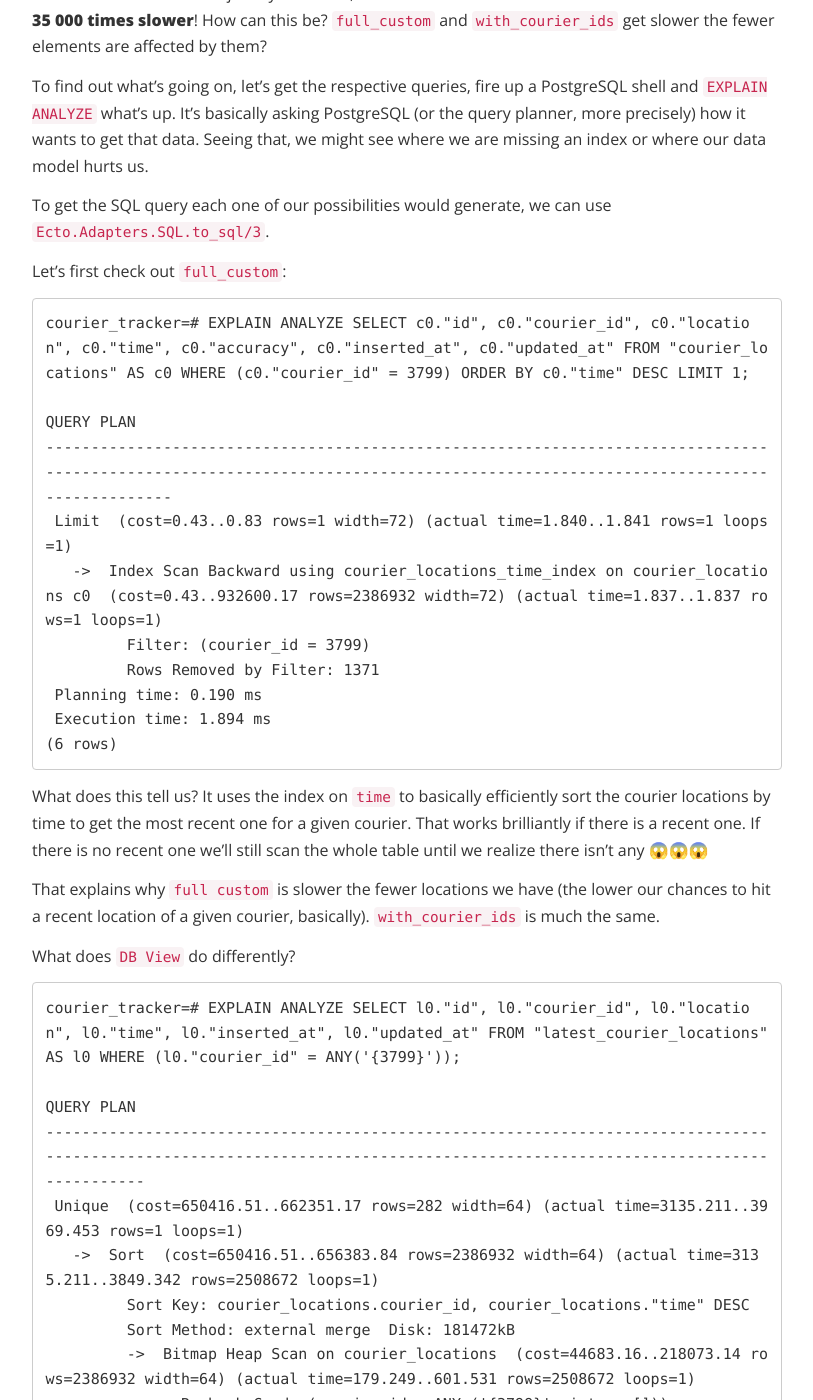
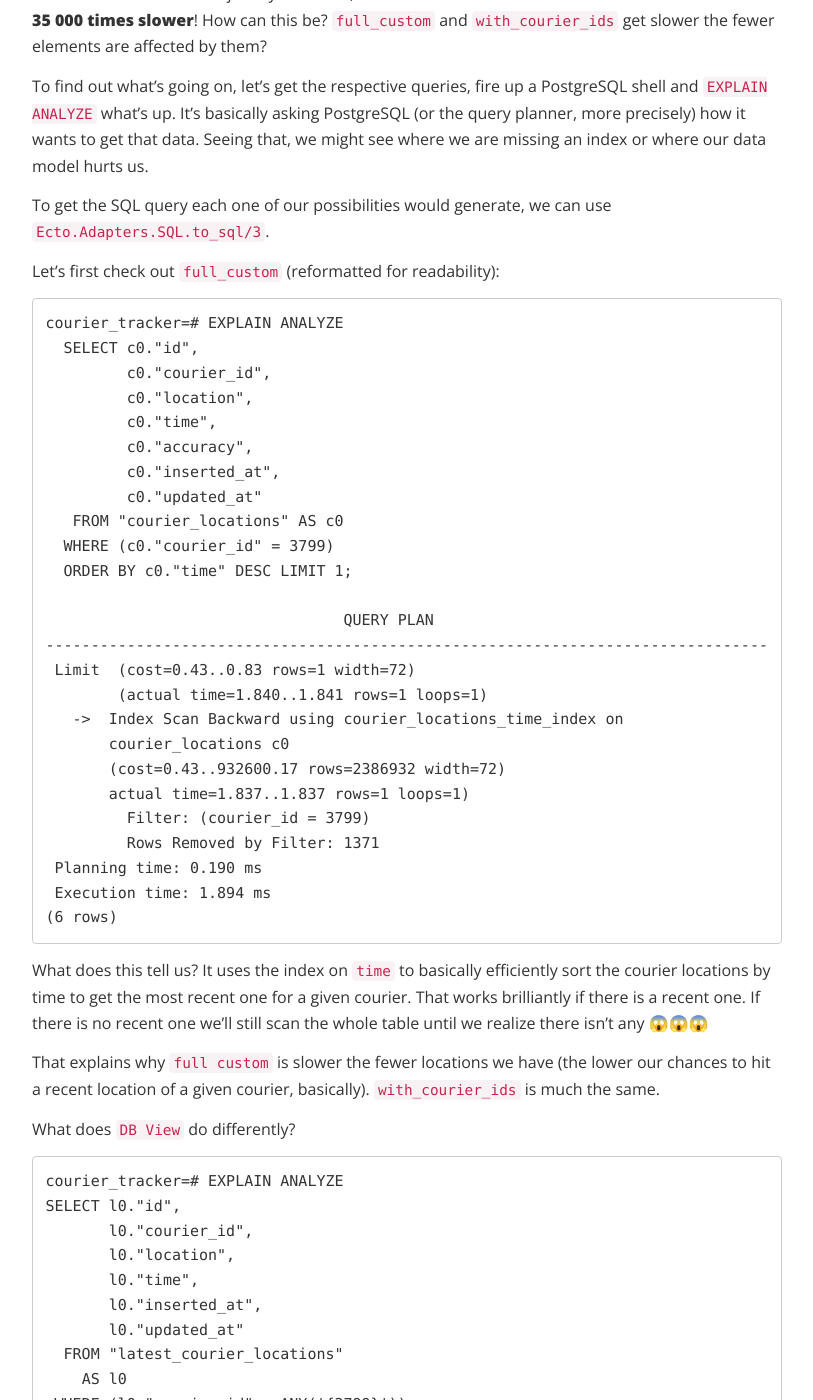
Before and after one commit to liefery-it-legacy/blog, a Jekyll site: the page built from _posts/2018-02-27-the-mysterious-query.md, in a window 1280 px wide and 1400 px high, scrolled down 8220 px. Shown: the whole window, without its empty margins (53-866 px from the left). Built offline with Jekyll 4.4.1, drawn with Linux system fonts in a browser that asks for light colours; nearby versions of some CDN libraries; comment, search, counter and statistics services are not loaded; some of the changed text lies outside the part shown.

Commit message:
Reformat SQL EXPLAIN ANALYZE to be more readable and fit the page

````diff
--- a/_posts/2018-02-27-the-mysterious-query.md
+++ b/_posts/2018-02-27-the-mysterious-query.md
@@ -299,14 +299,29 @@ hurts us.
 To get the SQL query each one of our possibilities would generate, we can use
 [`Ecto.Adapters.SQL.to_sql/3`](https://hexdocs.pm/ecto/Ecto.Adapters.SQL.html#to_sql/3).
 
-Let's first check out `full_custom`:
+Let's first check out `full_custom` (reformatted for readability):
 
 ```
-courier_tracker=# EXPLAIN ANALYZE SELECT c0."id", c0."courier_id", c0."location", c0."time", c0."accuracy", c0."inserted_at", c0."updated_at" FROM "courier_locations" AS c0 WHERE (c0."courier_id" = 3799) ORDER BY c0."time" DESC LIMIT 1;
-                                                                                  QUERY PLAN
-------------------------------------------------------------------------------------------------------------------------------------------------------------------------------
- Limit  (cost=0.43..0.83 rows=1 width=72) (actual time=1.840..1.841 rows=1 loops=1)
-   ->  Index Scan Backward using courier_locations_time_index on courier_locations c0  (cost=0.43..932600.17 rows=2386932 width=72) (actual time=1.837..1.837 rows=1 loops=1)
+courier_tracker=# EXPLAIN ANALYZE
+  SELECT c0."id",
+         c0."courier_id",
+         c0."location",
+         c0."time",
+         c0."accuracy",
+         c0."inserted_at",
+         c0."updated_at"
+   FROM "courier_locations" AS c0
+  WHERE (c0."courier_id" = 3799)
+  ORDER BY c0."time" DESC LIMIT 1;
+
+                                 QUERY PLAN
+--------------------------------------------------------------------------------
+ Limit  (cost=0.43..0.83 rows=1 width=72)
+        (actual time=1.840..1.841 rows=1 loops=1)
+   ->  Index Scan Backward using courier_locations_time_index on
+       courier_locations c0
+       (cost=0.43..932600.17 rows=2386932 width=72)
+       actual time=1.837..1.837 rows=1 loops=1)
          Filter: (courier_id = 3799)
          Rows Removed by Filter: 1371
  Planning time: 0.190 ms
@@ -326,17 +341,33 @@ lower our chances to hit a recent location of a given courier, basically).
 What does `DB View` do differently?
 
 ```
-courier_tracker=# EXPLAIN ANALYZE SELECT l0."id", l0."courier_id", l0."location", l0."time", l0."inserted_at", l0."updated_at" FROM "latest_courier_locations" AS l0 WHERE (l0."courier_id" = ANY('{3799}'));
-                                                                                QUERY PLAN
----------------------------------------------------------------------------------------------------------------------------------------------------------------------------
- Unique  (cost=650416.51..662351.17 rows=282 width=64) (actual time=3135.211..3969.453 rows=1 loops=1)
-   ->  Sort  (cost=650416.51..656383.84 rows=2386932 width=64) (actual time=3135.211..3849.342 rows=2508672 loops=1)
+courier_tracker=# EXPLAIN ANALYZE
+SELECT l0."id",
+       l0."courier_id",
+       l0."location",
+       l0."time",
+       l0."inserted_at",
+       l0."updated_at"
+  FROM "latest_courier_locations"
+    AS l0
+ WHERE (l0."courier_id" = ANY('{3799}'));
+
+                                  QUERY PLAN
+------------------------------------------------------------------------------
+ Unique  (cost=650416.51..662351.17 rows=282 width=64)
+          (actual time=3135.211..3969.453 rows=1 loops=1)
+   ->  Sort  (cost=650416.51..656383.84 rows=2386932 width=64)
+             (actual time=3135.211..3849.342 rows=2508672 loops=1)
          Sort Key: courier_locations.courier_id, courier_locations."time" DESC
          Sort Method: external merge  Disk: 181472kB
-         ->  Bitmap Heap Scan on courier_locations  (cost=44683.16..218073.14 rows=2386932 width=64) (actual time=179.249..601.531 rows=2508672 loops=1)
+         ->  Bitmap Heap Scan on courier_locations
+             (cost=44683.16..218073.14 rows=2386932 width=64)
+             (actual time=179.249..601.531 rows=2508672 loops=1)
                Recheck Cond: (courier_id = ANY ('{3799}'::integer[]))
                Heap Blocks: exact=33490
-               ->  Bitmap Index Scan on courier_locations_courier_id_index  (cost=0.00..44086.42 rows=2386932 width=0) (actual time=172.958..172.958 rows=2508672 loops=1)
+               ->  Bitmap Index Scan on courier_locations_courier_id_index
+                   (cost=0.00..44086.42 rows=2386932 width=0)
+                   (actual time=172.958..172.958 rows=2508672 loops=1)
                      Index Cond: (courier_id = ANY ('{3799}'::integer[]))
  Planning time: 0.344 ms
  Execution time: 3992.065 ms
````
